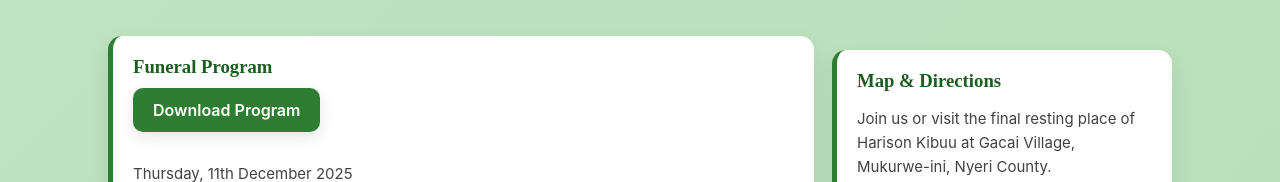
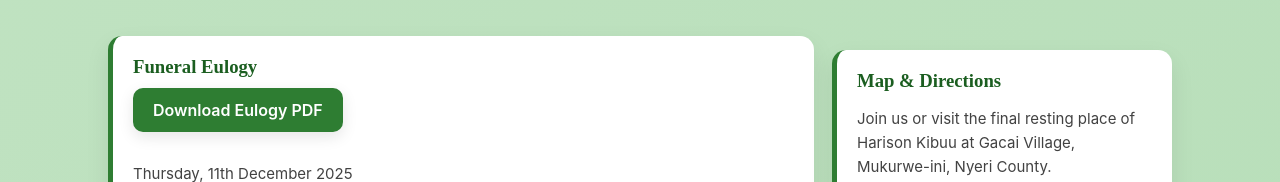
Before and after one commit to simon9001/Guka, a plain HTML site: page index.html in a window 1280 px wide. Shown: the part 875-1057 px from the top of the page. Drawn offline with Linux system fonts and the light colour scheme; no server answers.

Commit message:
first commit

```diff
--- a/index.html
+++ b/index.html
@@ -88,12 +88,12 @@
     <section>
       <!-- Program Card Moved to Top as requested -->
       <div id="program" class="card fade-in">
-        <h3 style="margin-top:0">Funeral Program</h3>
-        <a href="./public/Harison_Kibuu_Funeral_Program.pdf"
-        download="Harison_Kibuu_Funeral_Program.pdf"
+        <h3 style="margin-top:0">Funeral Eulogy</h3>
+        <a href="Harison Kibuu Eulogy.pdff"
+        download="Harison_Kibuu_Funeral_Eulogy.pdf"
         class="download-btn"
         onclick="showDownloadMessage(event)">
-        Download Program
+        Download Eulogy PDF
         </a>
 
         <!-- Progress bar -->
```
